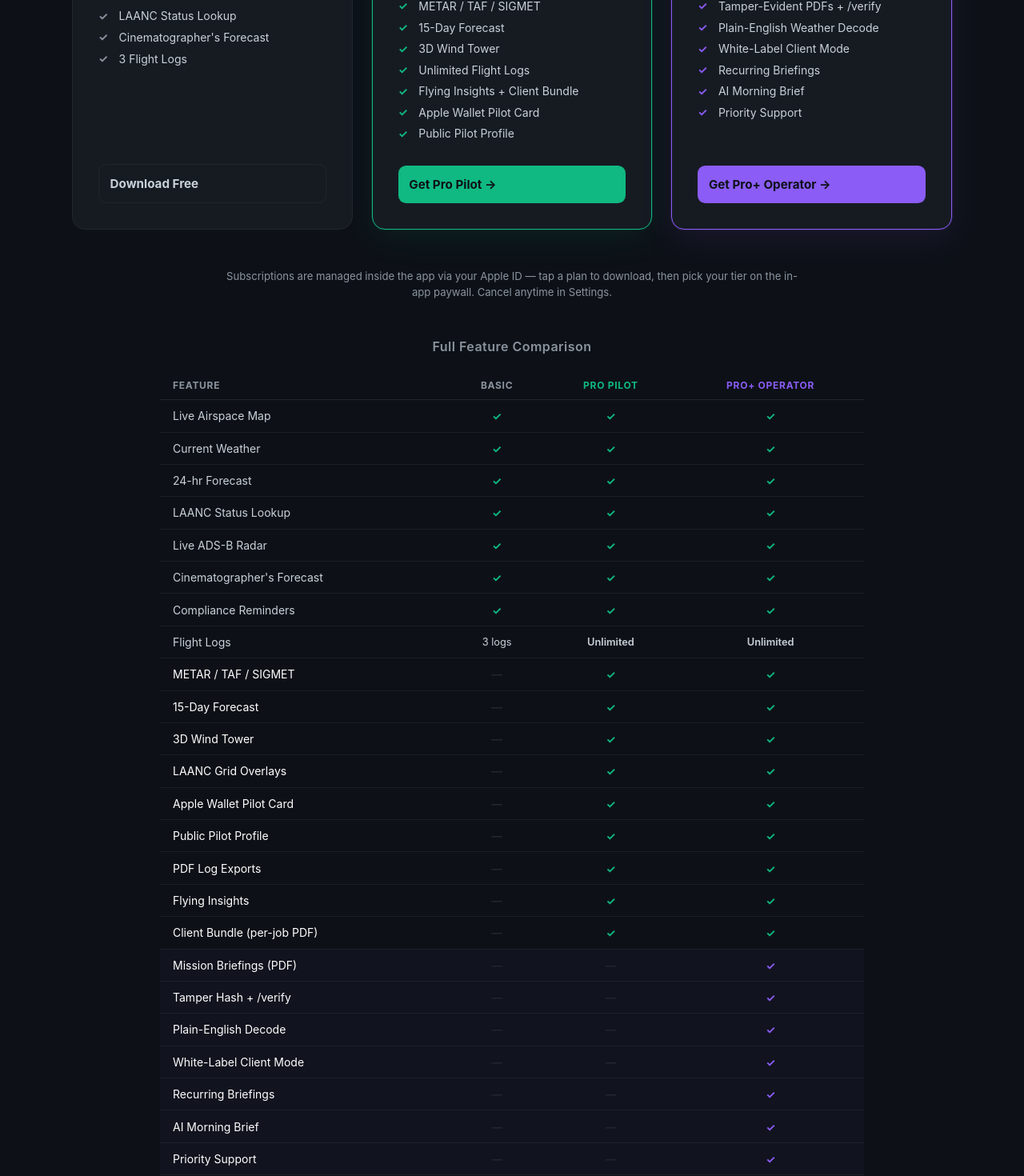
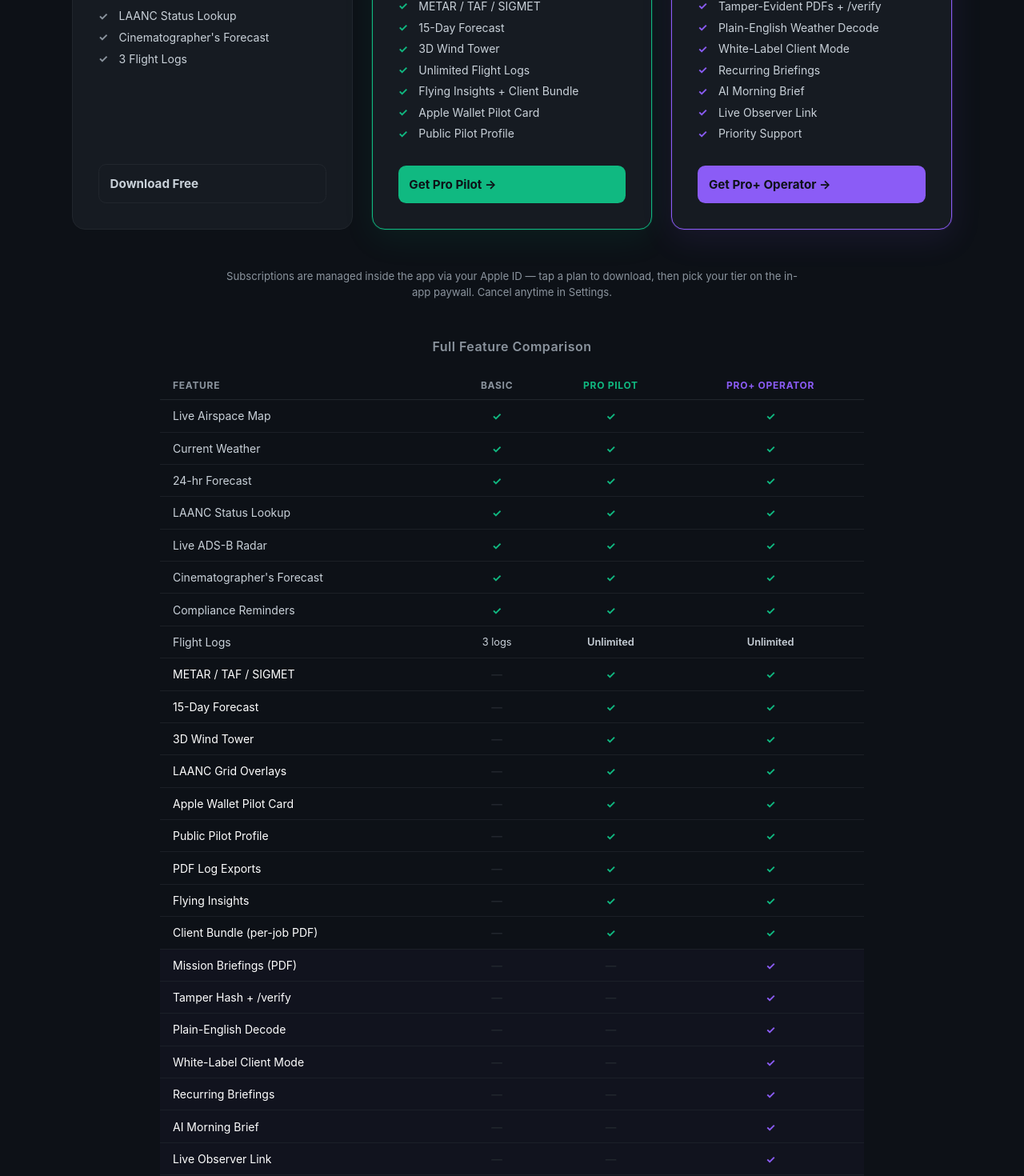
Before and after one commit to Joining8384/preflight107-website, a React (Vite) app: page / in a window 1280 px wide. Shown: the part 5160-6630 px from the top of the page at 80% size. Built offline with nearby package versions, Linux system fonts and the light colour scheme; no server answers.

Commit message:
Add Live Observer Link to website compare table + Pro+ card

```diff
--- a/src/App.tsx
+++ b/src/App.tsx
@@ -563,6 +563,7 @@ function App() {
                 <li><span className="pi pi--yes pi--proplus">✓</span> White-Label Client Mode</li>
                 <li><span className="pi pi--yes pi--proplus">✓</span> Recurring Briefings</li>
                 <li><span className="pi pi--yes pi--proplus">✓</span> AI Morning Brief</li>
+                <li><span className="pi pi--yes pi--proplus">✓</span> Live Observer Link</li>
                 <li><span className="pi pi--yes pi--proplus">✓</span> Priority Support</li>
               </ul>
               <a
@@ -617,6 +618,7 @@ function App() {
                 <tr className="compare-row--proplus"><td>White-Label Client Mode</td><td><span className="ci ci--no">—</span></td><td><span className="ci ci--no">—</span></td><td><span className="ci ci--yes ci--proplus">✓</span></td></tr>
                 <tr className="compare-row--proplus"><td>Recurring Briefings</td><td><span className="ci ci--no">—</span></td><td><span className="ci ci--no">—</span></td><td><span className="ci ci--yes ci--proplus">✓</span></td></tr>
                 <tr className="compare-row--proplus"><td>AI Morning Brief</td><td><span className="ci ci--no">—</span></td><td><span className="ci ci--no">—</span></td><td><span className="ci ci--yes ci--proplus">✓</span></td></tr>
+                <tr className="compare-row--proplus"><td>Live Observer Link</td><td><span className="ci ci--no">—</span></td><td><span className="ci ci--no">—</span></td><td><span className="ci ci--yes ci--proplus">✓</span></td></tr>
                 <tr className="compare-row--proplus"><td>Priority Support</td><td><span className="ci ci--no">—</span></td><td><span className="ci ci--no">—</span></td><td><span className="ci ci--yes ci--proplus">✓</span></td></tr>
               </tbody>
             </table>
```
